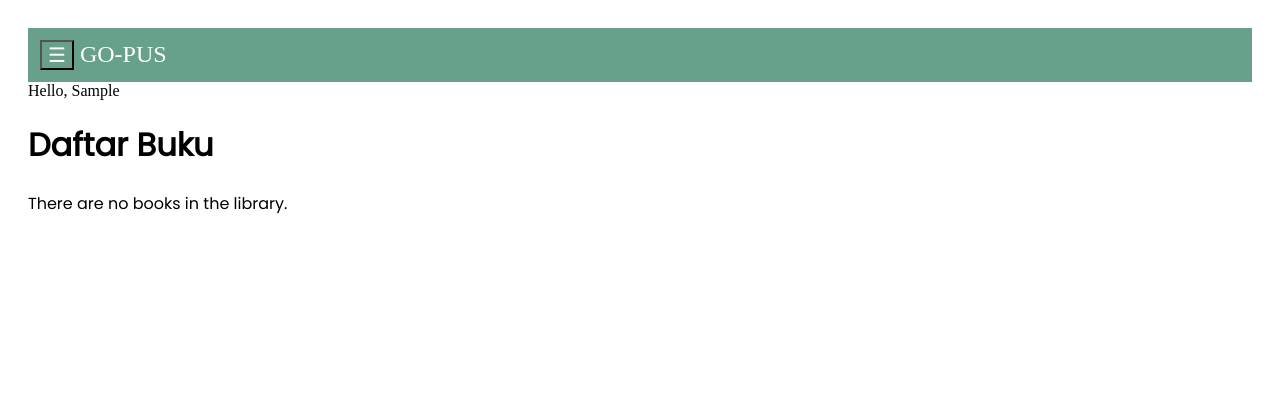
After one commit to Ariskawa22/NEW-GO-PUS-SIA, a Django app: page /bukusaya/ in a window 1280 px wide. The commit adds this page. Shown: the top 420 px of the page. Run offline with Django 3.2, Linux system fonts and the light colour scheme; the visitor is signed in with stand-in values (Sample User, id 1); data that the repository does not hold is empty.

Commit message:
added buku saya and admin

```diff
--- a/catalog/models.py
+++ b/catalog/models.py
@@ -45,7 +45,19 @@ class BukuInstance(models.Model):
             return True
         else:
             return False
+    @property
+    def hariTersisa(self):
+        return str((self.batas_waktu - date.today()).days) + " hari"
+    @property
+    def terlambatBy(self):
+        if self.batas_waktu and (date.today() > self.batas_waktu):
+            return str((date.today()-self.batas_waktu).days) + " hari"
 
+    @property
+    def denda(self):
+        dendaPerHari = 3000
+        if self.batas_waktu and (date.today() > self.batas_waktu):
+            return "Rp"+str((date.today()-self.batas_waktu).days*3)+" 000"
     STATUS_BUKU = (
         ('k', 'Keluar'),
         ('t', 'Tersedia'),
--- a/catalog/urls.py
+++ b/catalog/urls.py
@@ -4,16 +4,16 @@ from django.contrib import admin
 from django.contrib.auth import views as auth_views
 
 from catalog.views import index, BukuUpdate, BukuDelete, BukuCreate, BukuDetailView, SemuaBukuKeluar, \
-    BukuListView, BukuKeluarUser, perbaharui_status_buku, PenulisListView, PenulisDetailView, PenulisCreate, \
+    BukuListView, bukuKeluarUser, perbaharui_status_buku, PenulisListView, PenulisDetailView, PenulisCreate, \
     PenulisUpdate, view_profile, create_profile, create_user
 
 urlpatterns = [
     path('', index, name='index'),
     path('buku/', BukuListView.as_view(), name="buku"),
     path('buku/<int:pk>', BukuDetailView.as_view(), name="detail-buku"),
-    path('bukusaya/', BukuKeluarUser.as_view(), name="buku-saya"),
+    path('bukusaya/', bukuKeluarUser, name="buku-saya"),
     path(r'buku/keluar/', SemuaBukuKeluar.as_view(), name="buku-keluar"),
-    path('buku/<uuid:pk>/perbaharui', perbaharui_status_buku, name="perbaharui-buku"),
+    path('buku/<int:pk>/perbaharui', perbaharui_status_buku, name="perbaharui-buku"),
     path('buku/tambah/', BukuCreate.as_view(), name="tambah-buku"),
     path('buku/ubah/', BukuUpdate.as_view(), name="ubah-buku"),
     path('buku/hapus/', BukuDelete.as_view(), name="hapus-buku"),
--- a/catalog/views.py
+++ b/catalog/views.py
@@ -52,13 +52,10 @@ class PenulisDetailView(generic.DetailView):
     model = Penulis
 
 
-class BukuKeluarUser(LoginRequiredMixin, generic.ListView):
-    model = BukuInstance
-    template_name = 'daftar_buku_terpinjam_user.html'
-
-    def get_queryset(self):
-        return BukuInstance.objects.filter(peminjam=self.request.user).filter(status__exact="k").order_by('batas_waktu')
-
+def bukuKeluarUser(request):
+    list = BukuInstance.objects.filter(peminjam=request.user).filter(status__exact="k").order_by('batas_waktu')
+    count = BukuInstance.objects.filter(peminjam=request.user).filter(status__exact="k").order_by('batas_waktu').count()
+    return render(request, 'bukuinstance_list.html', {'list':list, 'count':count})
 
 class SemuaBukuKeluar(PermissionRequiredMixin, generic.ListView):
     model = BukuInstance
--- a/templates/base.html
+++ b/templates/base.html
@@ -24,13 +24,14 @@
         <a href="#" class="sidebar-sub" style="display: none">Data Buku</a>
         {% if user.is_authenticated %}
         <a href="/profil">Data Anggota</a>
+        <a href="/bukusaya">Pinjaman Saya</a>
         {% else %}
             <a href="/login">Login</a>
             <a href="/register">Daftar</a>
         {% endif %}
-        <a href="#">Statistik</a>
         {% if user.is_superuser %}
         <a href="/admin">Admin</a>
+        <a href="/admin/catalog/bukuinstance/">Semua Instansi Buku</a>
         {% endif %}
         <a href="#">Panduan</a>
         {% if user.is_authenticated %}
--- /dev/null
+++ b/templates/bukuinstance_list.html
@@ -0,0 +1,39 @@
+{% extends 'base.html' %}
+{% block title %}
+    Buku Pinjaman Saya
+{% endblock %}
+{% block body %}
+    <style>
+    .grid-container {
+      --auto-grid-min-size: 16rem;
+
+      display: grid;
+      grid-template-columns: repeat(auto-fill, minmax(var(--auto-grid-min-size), 1fr));
+      grid-gap: 1rem;
+    }
+    </style>
+    <h1>Daftar Buku</h1>
+    {% if list %}
+        <p>Anda meminjam {{ count }} buku.</p>
+        <div class="grid-container" style="width: 100%">
+            {% for buku in list %}
+                <a href="{{ buku.buku.get_absolute_url }}" style="text-decoration: none; color: black">
+                    <div style="text-align: center">
+                        <img src="{{ buku.buku.url_sampul }}" style="max-width: 100%; max-height: 150px"><br>
+                        <span style="font-weight: bold">{{ buku.buku.judul }}</span><br>
+                        <span>{{ buku.buku.penulis }}</span><br>
+                        <span>Dipinjam sampai {{ buku.batas_waktu }}</span><br>
+                        {% if buku.terlambat %}
+                            <span>Terlambat {{ buku.terlambatBy }}</span><br>
+                            <span>Denda: {{ buku.denda }}</span>
+                        {% else %}
+                            <span>Sisa Waktu: {{ buku.hariTersisa }}</span><br>
+                        {% endif %}
+                    </div>
+                </a>
+            {% endfor %}
+        </div>
+    {% else %}
+      <p>There are no books in the library.</p>
+    {% endif %}
+{% endblock %}
--- a/templates/catalog/buku_detail.html
+++ b/templates/catalog/buku_detail.html
@@ -5,7 +5,8 @@
 {% block body %}
     <section>
         <div style="width: 25%; float: left; display: block">
-            <img src="{{ buku.url_sampul }}" width="100%">
+            <img src="{{ buku.url_sampul }}" id="sampul" width="100%">
+            <script>console.log({{ buku.url_sampul }})</script>
         </div>
         <div style="width: 70%; display: inline; margin-left: 20px; text-align: left; float: right">
             <h2>
```
Also changed, not shown: catalog/migrations/0010_auto_20210628_2036.py (added).
